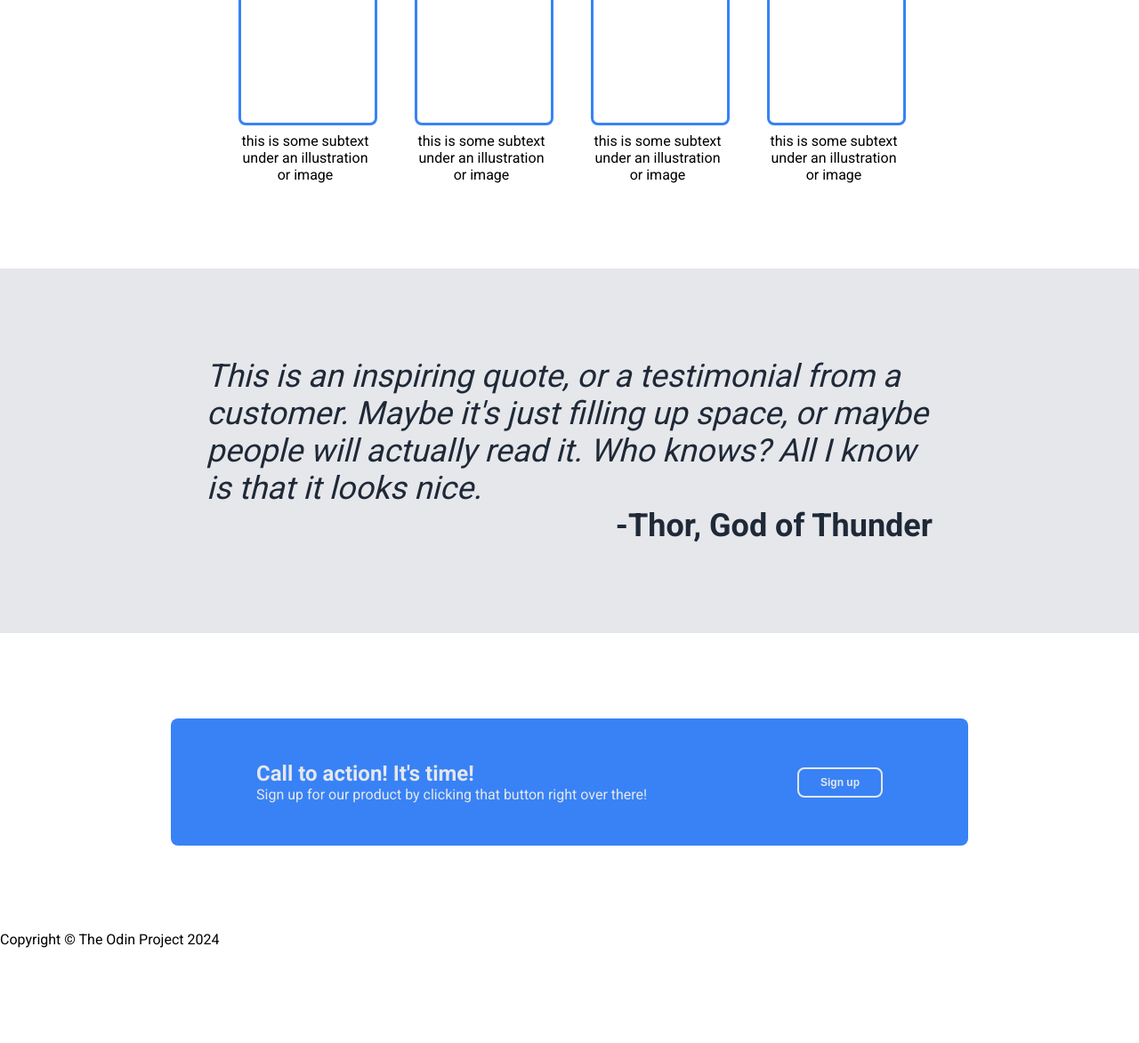
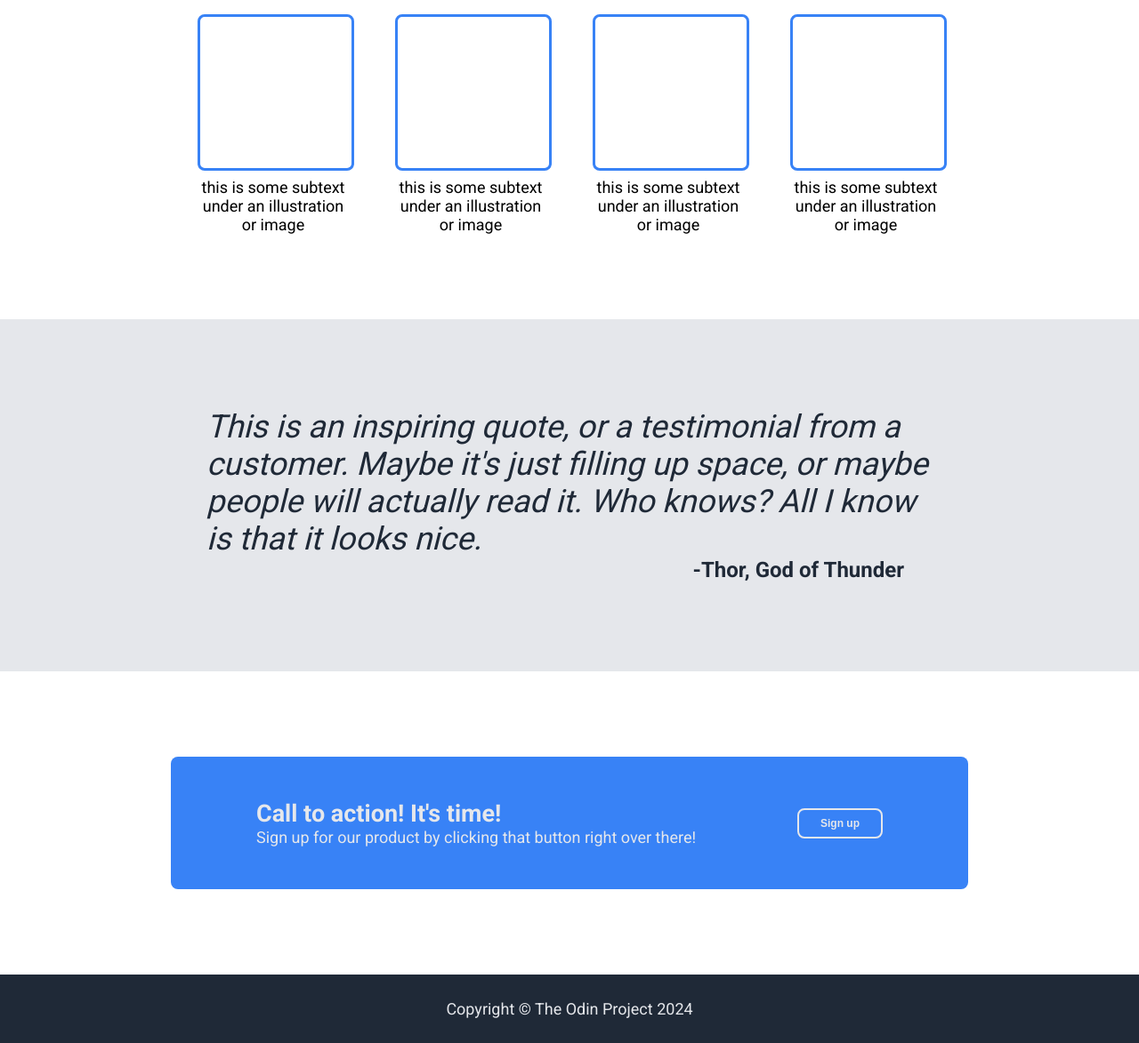
Before and after one commit to kylecannoles/odin-landing-page, a plain HTML site: page index.html in a window 1280 px wide. Shown: the part 577-1750 px from the top of the page at 89% size. Before the commit the page ends 1643 px from the top, so only its background shows below. Drawn offline with Linux system fonts and the light colour scheme.

Commit message:
Adjust css to match style and mockup requirements

```diff
--- a/index.html
+++ b/index.html
@@ -44,7 +44,7 @@
 	<footer>-Thor, God of Thunder</footer>
       </blockquote>
     </section>
-    <section class="calltoaction">
+    <section id="calltoaction">
       <div class="cta-container">
         <div class="cta-text-container">
           <h2>Call to action! It's time!</h2>
@@ -54,7 +54,7 @@
       </div>
     </section>
   </body>
-  <footer>
+  <footer id="page-footer">
     <p>Copyright &copy The Odin Project 2024</p>
   </footer>
 </html>
--- a/style.css
+++ b/style.css
@@ -2,16 +2,17 @@
 
 :root {
   --gray-bg-color: #6D747D;
-  --dark-bg-color: #1F2937;
+  --dark-color: #1F2937;
   --blue-color: #3882F6;
+  --main-light-color: #F9FAF8;
   --light-accent-color: #E5E7EB;
-  --dark-text-color: #1F2937;
   font-family: "Roboto", "sans serif";
 }
 
 body {
   margin: 0;
   width: 100vw;
+  font-size: 18px;
 }
 
 body section {
@@ -27,7 +28,7 @@ h1,h2,h3,p {
 }
 
 .hero {
-  background-color: var(--dark-bg-color);
+  background-color: var(--dark-color);
   color: var(--light-accent-color);
   padding-bottom: 100px;
   display: flex;
@@ -37,11 +38,15 @@ h1,h2,h3,p {
 .hero h1 {
   font-size: 48px;
   font-weight: 900;
-  color: #F9FAF8;
+  color: var(--main-light-color);
+}
+
+.hero p {
+  padding: 12px 0px;
 }
 
 .hero button {
-  font-size: 18px;
+  font-size: 16px;
   font-weight: 600;
   background-color: var(--blue-color);
   color: var(--light-accent-color);
@@ -51,14 +56,14 @@ h1,h2,h3,p {
 }
 
 .hero span {
-  flex-basis: 45%;
+  flex-basis: 47%;
 }
 
 .hero .hero-image {
   background-color: var(--gray-bg-color);
   color: var(--light-accent-color);
   border-style: none;
-  flex-basis: 55%;
+  flex-basis: 53%;
   display: flex;
   align-items: center;
   justify-content: center;
@@ -69,22 +74,21 @@ blockquote {
   font-size: 36px;
   font-weight: 200;
   font-style: italic;
-  color: var(--dark-text-color);
+  color: var(--dark-color);
 }
 
 #header-logo {
   font-weight: 800;
   margin-right: auto;
+  color: var(--main-light-color);
+  font-size: 24px;
 }
 
 nav {
   display: flex;
   justify-content: space-around;
-
-  color: #F9FAF8;
-  background-color: var(--dark-bg-color);
-  padding: 20px 15% 100px 15%;
-  font-size: 24px;
+  background-color: var(--dark-color);
+  padding: 20px 15% 100px;
   gap: 30px;
 }
 
@@ -97,7 +101,7 @@ nav a {
   display: flex;
   justify-content: center;
   flex-wrap: wrap;
-  gap: 32px 48px;
+  gap: 32px 52px;
   margin: 32px 0px 96px;
 }
 
@@ -105,14 +109,15 @@ nav a {
   margin: 0;
   flex-basis: 100%;
   text-align: center;
-  font-size: 32px;
+  font-size: 36px;
+  color: var(--dark-color);
 }
 
 .information-image {
   margin: 0px;
   margin-bottom: 8px;
-  height: 150px;
-  width: 150px;
+  height: 170px;
+  width: 170px;
   border: 3px solid;
   border-color: var(--blue-color);
   border-radius: 8px;
@@ -120,7 +125,7 @@ nav a {
 }
 
 figure {
-  width: 150px;
+  width: 170px;
   text-align: center;
   margin: 0;
 }
@@ -140,9 +145,11 @@ blockquote footer {
   text-align: end;
   font-weight: 600;
   font-style: normal;
+  font-size: 24px;
+  margin-right: 32px;
 }
 
-section.calltoaction {
+#calltoaction {
   display: flex;
   justify-content: center;
   color: var(--light-accent-color);
@@ -169,6 +176,11 @@ section.calltoaction {
   font-size: 12px;
 }
 
-#footer {
-  background-color: var(--dark-bg-color);
+#page-footer {
+  background-color: var(--dark-color);
+  color: var(--light-accent-color);
+  display: flex;
+  justify-content: center;
+  align-items: center;
+  padding: 28px 0px;
 }
```
